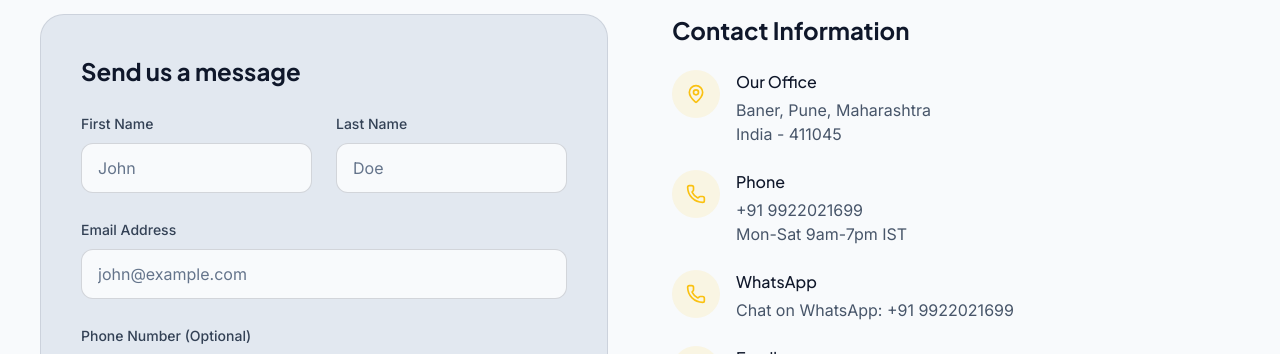
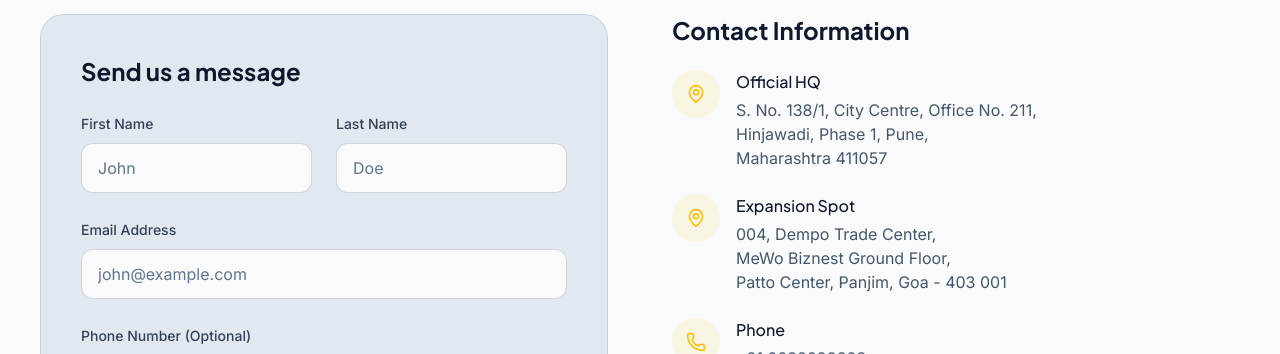
Before and after one commit to Ideal202604/Idealizeer-Content-Solutions, a React (Vite) app: page /contact in a window 1280 px wide. Shown: the part 446-800 px from the top of the page. Built offline with nearby package versions, Linux system fonts and the light colour scheme; no server answers.

Commit message:
Update contact details and add deployment-safe contact fallback

```diff
--- a/src/pages/Contact.tsx
+++ b/src/pages/Contact.tsx
@@ -10,6 +10,9 @@ interface ContactFormState {
   phone: string;
   message: string;
 }
+
+const CONTACT_API_ENDPOINT =
+  import.meta.env.VITE_CONTACT_API_URL ?? (import.meta.env.DEV ? '/api/contact' : '');
 
 export function Contact() {
   const [form, setForm] = useState<ContactFormState>({
@@ -47,7 +50,30 @@ export function Contact() {
     setFeedback(null);
 
     try {
-      const response = await fetch('/api/contact', {
+      // In deployments without a backend endpoint, avoid 404 by using a client-side WhatsApp fallback.
+      if (!CONTACT_API_ENDPOINT) {
+        const whatsappText = encodeURIComponent(
+          `Hello Idealizeer, I am ${form.firstName} ${form.lastName}.\nEmail: ${form.email}\nPhone: ${form.phone || 'N/A'}\nMessage: ${form.message}`
+        );
+        const fallbackWhatsappUrl = `https://wa.me/919922999389?text=${whatsappText}`;
+
+        setFeedback({
+          type: 'success',
+          text: 'Thanks! We have opened WhatsApp so you can send your message directly.'
+        });
+
+        window.open(fallbackWhatsappUrl, '_blank', 'noopener,noreferrer');
+        setForm({
+          firstName: '',
+          lastName: '',
+          email: '',
+          phone: '',
+          message: ''
+        });
+        return;
+      }
+
+      const response = await fetch(CONTACT_API_ENDPOINT, {
         method: 'POST',
         headers: {
           'Content-Type': 'application/json'
@@ -267,12 +293,32 @@ export function Contact() {
                     </div>
                     <div>
                       <h4 className="text-white font-medium mb-1">
-                        Our Office
+                        Official HQ
                       </h4>
                       <p className="text-slate-400">
-                        Baner, Pune, Maharashtra
+                        S. No. 138/1, City Centre, Office No. 211,
                         <br />
-                        India - 411045
+                        Hinjawadi, Phase 1, Pune,
+                        <br />
+                        Maharashtra 411057
+                      </p>
+                    </div>
+                  </div>
+
+                  <div className="flex items-start gap-4">
+                    <div className="w-12 h-12 rounded-full bg-electric-500/10 flex items-center justify-center text-electric-500 shrink-0">
+                      <MapPin className="w-5 h-5" />
+                    </div>
+                    <div>
+                      <h4 className="text-white font-medium mb-1">
+                        Expansion Spot
+                      </h4>
+                      <p className="text-slate-400">
+                        004, Dempo Trade Center,
+                        <br />
+                        MeWo Biznest Ground Floor,
+                        <br />
+                        Patto Center, Panjim, Goa - 403 001
                       </p>
                     </div>
                   </div>
@@ -284,7 +330,7 @@ export function Contact() {
                     <div>
                       <h4 className="text-white font-medium mb-1">Phone</h4>
                       <p className="text-slate-400">
-                        +91 9922021699
+                        +91 9922999389
                         <br />
                         Mon-Sat 9am-7pm IST
                       </p>
@@ -298,8 +344,8 @@ export function Contact() {
                     <div>
                       <h4 className="text-white font-medium mb-1">WhatsApp</h4>
                       <p className="text-slate-400">
-                        <a href="https://wa.me/919922021699" target="_blank" rel="noreferrer" className="hover:text-electric-400 transition-colors">
-                          Chat on WhatsApp: +91 9922021699
+                        <a href="https://wa.me/919922999389" target="_blank" rel="noreferrer" className="hover:text-electric-400 transition-colors">
+                          Chat on WhatsApp: +91 9922999389
                         </a>
                       </p>
                     </div>
@@ -312,9 +358,7 @@ export function Contact() {
                     <div>
                       <h4 className="text-white font-medium mb-1">Email</h4>
                       <p className="text-slate-400">
-                        hello@idealizeer.com
-                        <br />
-                        support@idealizeer.com
+                        info@idealizeer.com
                       </p>
                     </div>
                   </div>
@@ -336,7 +380,7 @@ export function Contact() {
                 </div>
                 <div className="absolute inset-0 flex items-center justify-center opacity-0 group-hover:opacity-100 transition-opacity bg-navy-900/60 backdrop-blur-sm">
                   <a
-                    href="https://maps.google.com/?q=Pune+Maharashtra+India"
+                    href="https://maps.google.com/?q=S.+No.+138/1,+City+Centre,+Office+No.+211,+Hinjawadi,+Phase+1,+Pune,+Maharashtra+411057"
                     target="_blank"
                     rel="noreferrer"
                     className="px-4 py-2 bg-white text-navy-900 font-medium rounded-full text-sm">
```
